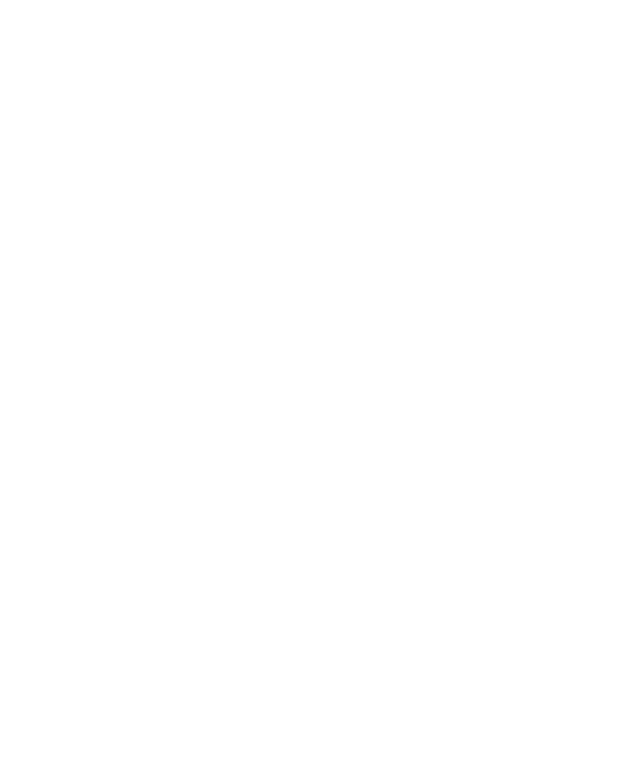
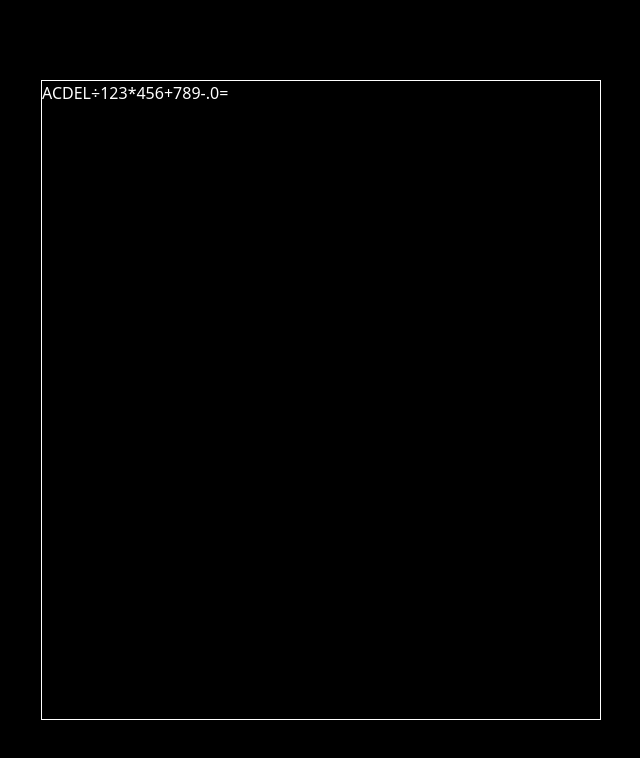
Before and after one commit to thDemon1310/Calculator-in-React, a React (Vite) app: page / in a window 1280 px wide. Shown: the top 758 px of the page, without its empty margins (319-959 px from the left). Built offline with nearby package versions, Linux system fonts and the light colour scheme.

Commit message:
made all the files for structuring the calculator only styling is needed

```diff
--- a/src/App.jsx
+++ b/src/App.jsx
@@ -1,5 +1,14 @@
-function App() {
-  return <></>;
-}
+import React from "react";
+import Calculator from "./components/calculator/Calculator";
+
+const App = () => {
+  return (
+    <>
+      <div className="bg-black w-screen h-screen flex justify-center items-center">
+        <Calculator />
+      </div>
+    </>
+  );
+};
 
 export default App;
--- /dev/null
+++ b/src/components/calculator/Calculator.jsx
@@ -0,0 +1,14 @@
+import React from "react";
+import Screen from "./screen/Screen";
+import Keypad from "./keypad/Keypad";
+
+const Calculator = () => {
+  return (
+    <div className="w-[35rem] h-[40rem] border text-white">
+      <Screen />
+      <Keypad />
+    </div>
+  );
+};
+
+export default Calculator;
--- /dev/null
+++ b/src/components/calculator/keypad/Keypad.jsx
@@ -0,0 +1,38 @@
+import React from "react";
+import StrBtn from "./StrBtn";
+import NumBtn from "./NumBtn";
+const arr = [
+  "AC",
+  "DEL",
+  "÷",
+  1,
+  2,
+  3,
+  "*",
+  4,
+  5,
+  6,
+  "+",
+  7,
+  8,
+  9,
+  "-",
+  ".",
+  0,
+  "=",
+];
+const Keypad = () => {
+  return (
+    <div>
+      {arr.map((symbol) => {
+        if (typeof symbol == "string") {
+          return <StrBtn btn={symbol} />;
+        } else {
+          return <NumBtn btn={symbol} />;
+        }
+      })}
+    </div>
+  );
+};
+
+export default Keypad;
--- /dev/null
+++ b/src/components/calculator/keypad/NumBtn.jsx
@@ -0,0 +1,7 @@
+import React from "react";
+
+const NumBtn = ({ btn }) => {
+  return <button> {btn} </button>;
+};
+
+export default NumBtn;
--- /dev/null
+++ b/src/components/calculator/keypad/StrBtn.jsx
@@ -0,0 +1,7 @@
+import React from "react";
+
+const StrBtn = ({ btn }) => {
+  return <button className="">{btn}</button>;
+};
+
+export default StrBtn;
--- /dev/null
+++ b/src/components/calculator/screen/Screen.jsx
@@ -0,0 +1,12 @@
+import React from 'react'
+
+const Screen = () => {
+  return (
+    <div className=''>
+        <div className="previous"></div>
+        <div className="current"></div>
+    </div>
+  )
+}
+
+export default Screen
```
